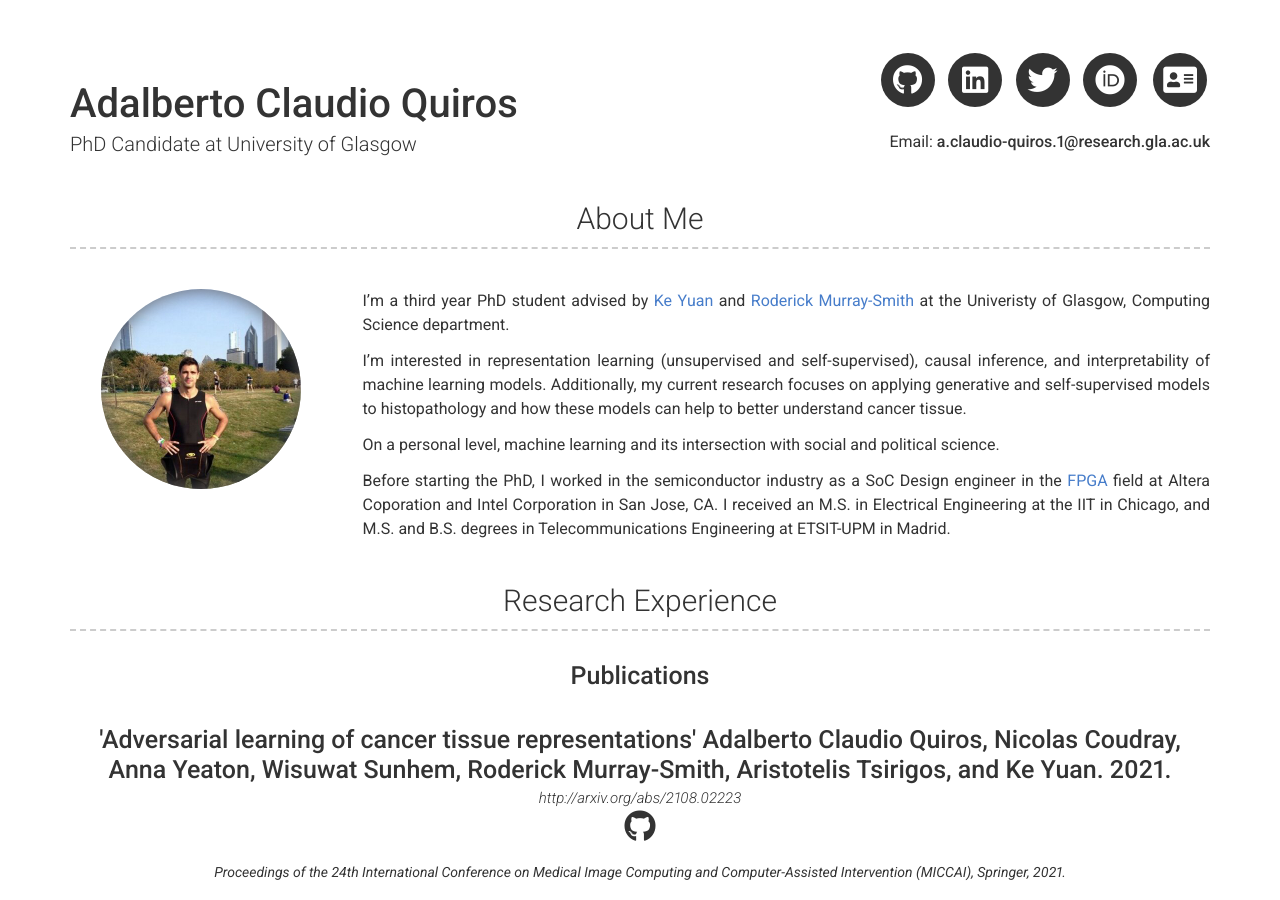
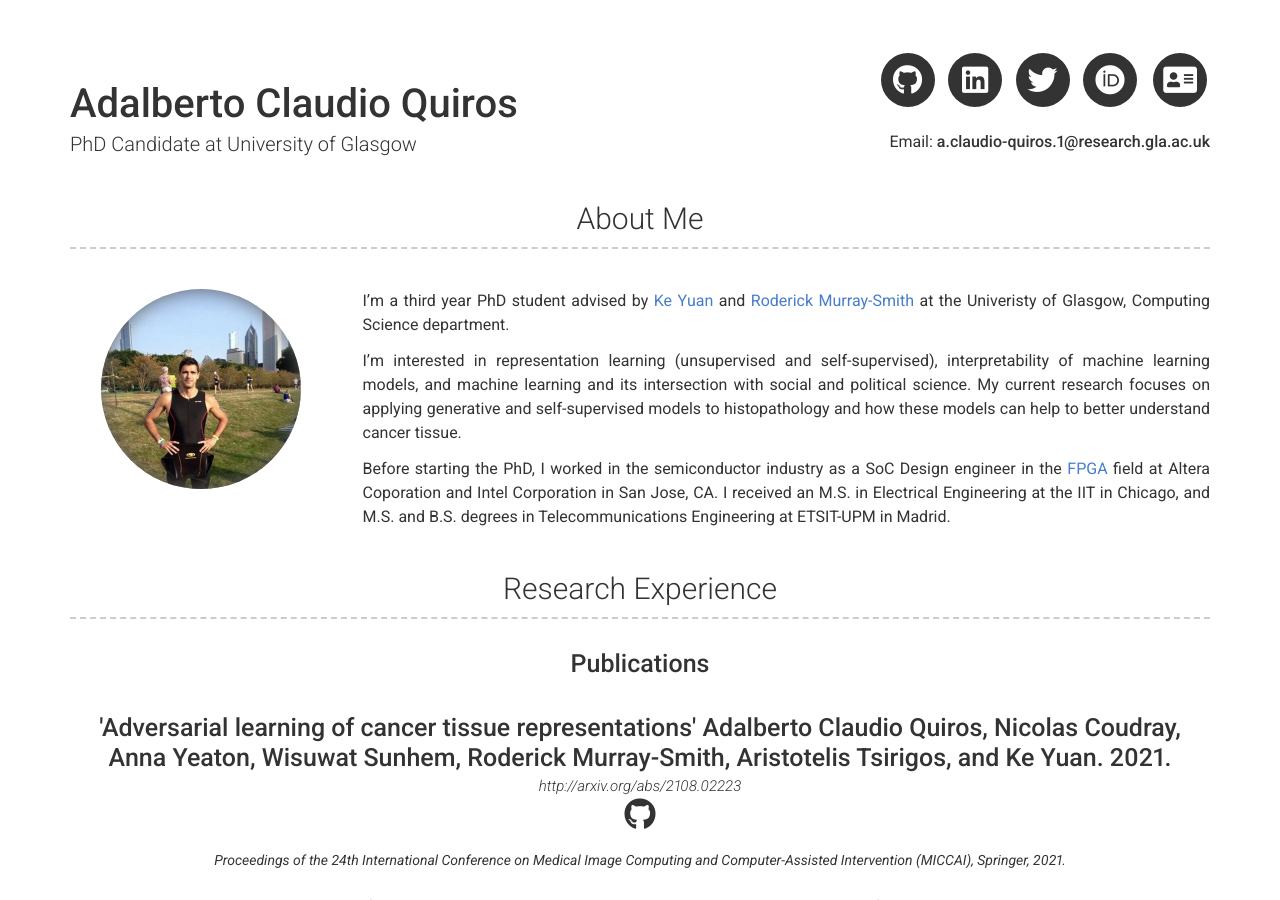
Before and after one commit to AdalbertoCq/adalbertocq.github.io, a Jekyll site: the page built from index.md, in a window 1280 px wide and 900 px high. Built offline with Jekyll 4.4.1, drawn with Linux system fonts in a browser that asks for light colours; nearby versions of some CDN libraries.

Commit message:
update on CV, bio

```diff
--- a/_config.yml
+++ b/_config.yml
@@ -30,7 +30,7 @@ orcid_username: 0000-0003-4804-0741
 additional_links:
 - title: Curriculum Vitae
   icon: fas fa-address-card
-  url: https://drive.google.com/file/d/1jbwRtQ6LuJk1-z_hOC_MLxq5QhCoxg8O/view?usp=sharing
+  url: https://drive.google.com/file/d/1Go5ObmH6oYneoY9LVEcOb05ZlKWEYoII/view?usp=sharing
 # - title: another link
 #   icon: font awesome brand icon name (eg. fa-twitter) (https://fontawesome.com/icons?d=gallery&s=brands&m=free)
 #   url: Link url (eg. https://google.com)
@@ -47,9 +47,7 @@ about_profile_image: images/Adal.jpeg
 about_content: | # this will include new lines to allow paragraphs
   I'm a third year PhD student advised by [Ke Yuan](https://scholar.google.co.uk/citations?user=PIQ_ZhUAAAAJ&hl=en) and [Roderick Murray-Smith](https://scholar.google.com/citations?user=laX7LzQAAAAJ&hl=en) at the Univeristy of Glasgow, Computing Science department.
 
-  I'm interested in representation learning (unsupervised and self-supervised), causal inference, and interpretability of machine learning models. Additionally, my current research focuses on applying generative and self-supervised models to histopathology and how these models can help to better understand cancer tissue.
-
-  On a personal level, machine learning and its intersection with social and political science.
+  I'm interested in representation learning (unsupervised and self-supervised), interpretability of machine learning models, and machine learning and its intersection with social and political science. My current research focuses on applying generative and self-supervised models to histopathology and how these models can help to better understand cancer tissue.
 
   Before starting the PhD, I worked in the semiconductor industry as a SoC Design engineer in the [FPGA](https://en.wikipedia.org/wiki/Field-programmable_gate_array) field at Altera Coporation and Intel Corporation in San Jose, CA. I received an M.S. in Electrical Engineering at the IIT in Chicago, and M.S. and B.S. degrees in Telecommunications Engineering at ETSIT-UPM in Madrid.
 
```
